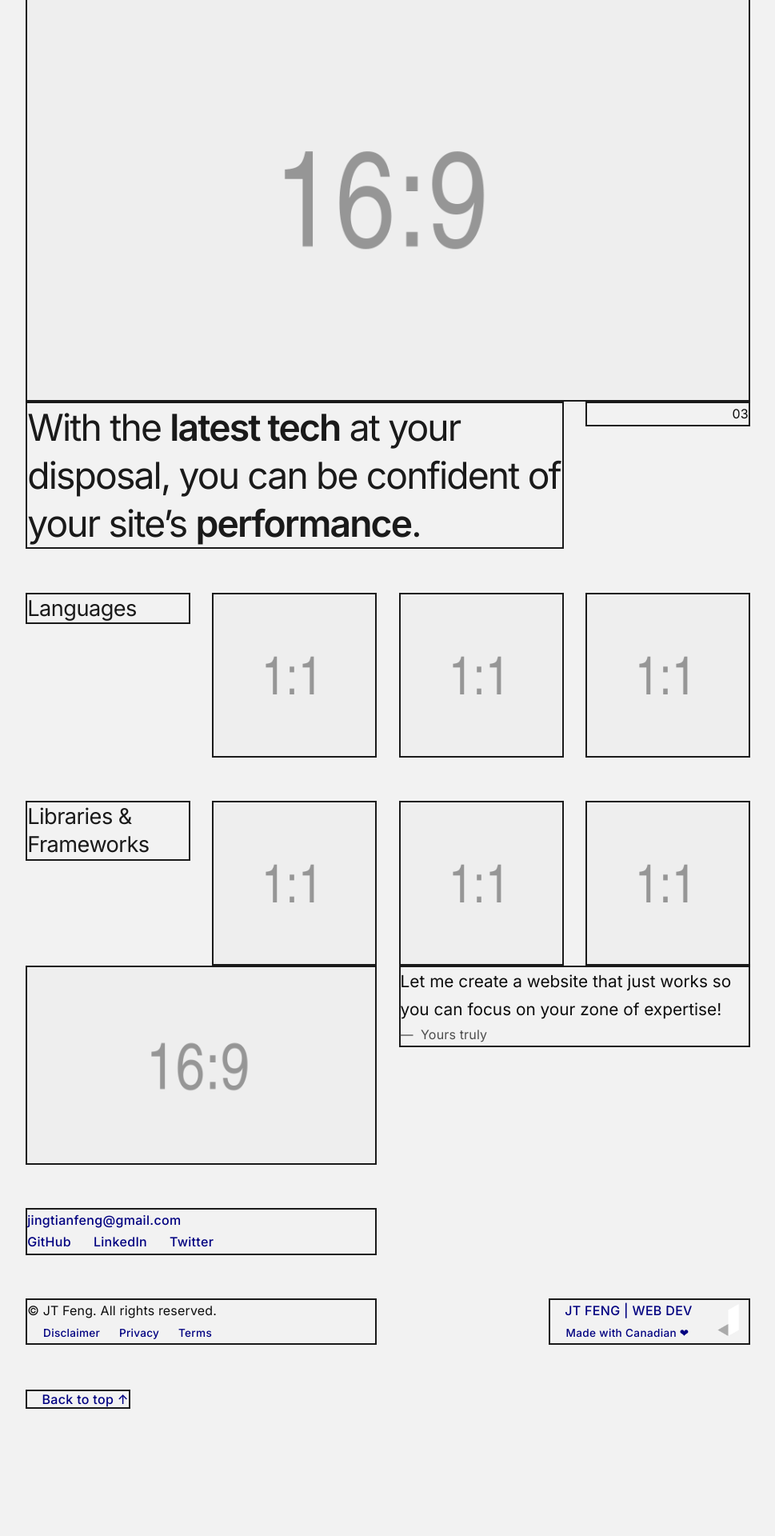
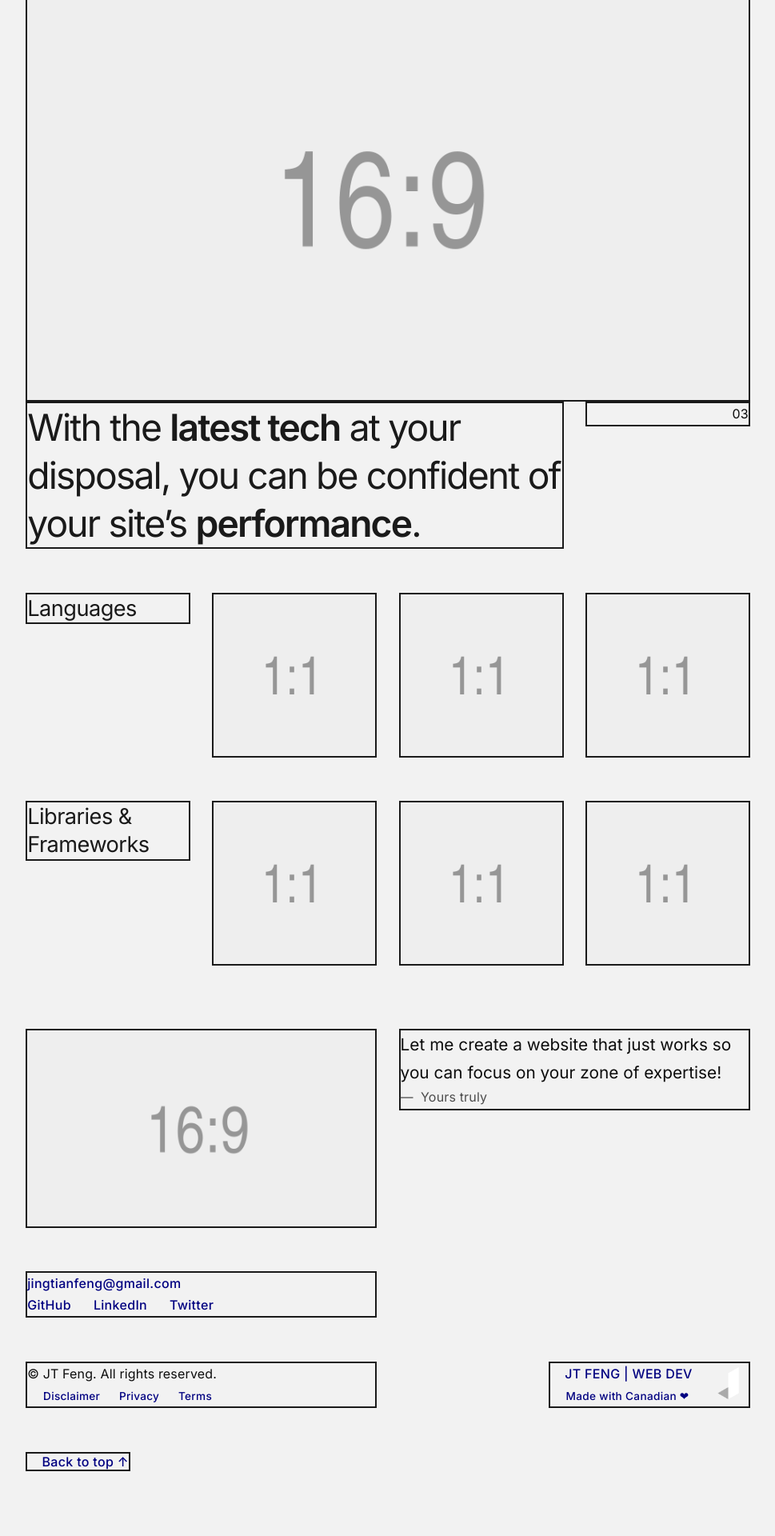
Before and after one commit to jingtianfeng/jtfeng-personal-1, a Jekyll site: the page built from index.html, in a window 1280 px wide. Shown: the part 1809-3729 px from the top of the page at 80% size, without its empty margins (155-1124 px from the left). Built offline with Jekyll 4.4.1, drawn with Linux system fonts in a browser that asks for light colours; before the commit the page ends 3572 px from its top, so only the background shows below that.

Commit message:
Update footer: add .py-6 to all containers

```diff
--- a/_includes/footer.html
+++ b/_includes/footer.html
@@ -1,5 +1,5 @@
 <footer id="footer">
-    <div class="container">
+    <div class="container py-6">
         <div class="row gy-4">
             <div class="col-4 col-md-2">
                 <img class="border border-dark img-fluid"
```
